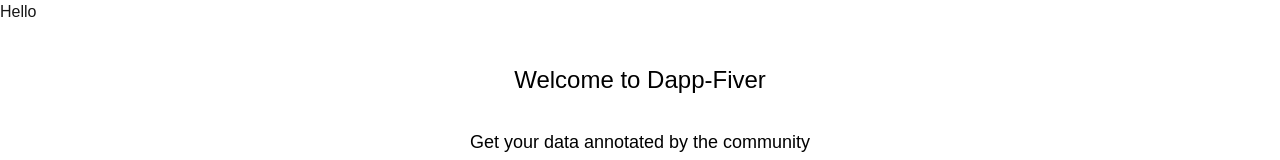
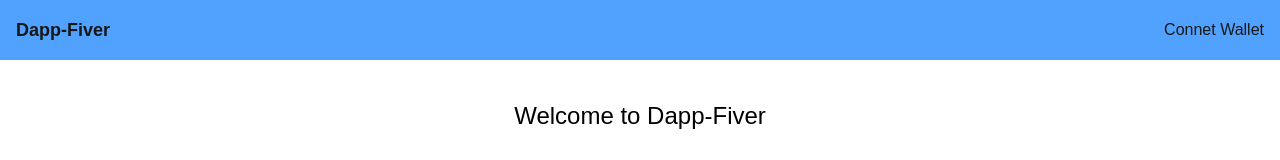
Before and after one commit to saatvik-10/dapp-fiver, a Next.js app in the folder client-frontend/: page / in a window 1280 px wide. Shown: the top 160 px of the page. Built offline with nearby package versions, Linux system fonts and the light colour scheme; no server answers.

Commit message:
updated navbar

```diff
--- a/client-frontend/components/Appbar.tsx
+++ b/client-frontend/components/Appbar.tsx
@@ -1,11 +1,14 @@
-import React from 'react'
+import React from 'react';
 
 const Appbar = () => {
   return (
-    <div>
-      Hello
+    <div className='bg-blue-400 p-4'>
+      <div className='flex items-center justify-between'>
+        <span className='font-bold text-lg'>Dapp-Fiver</span>
+        <span>Connet Wallet</span>
+      </div>
     </div>
-  )
-}
+  );
+};
 
-export default Appbar
+export default Appbar;
```
